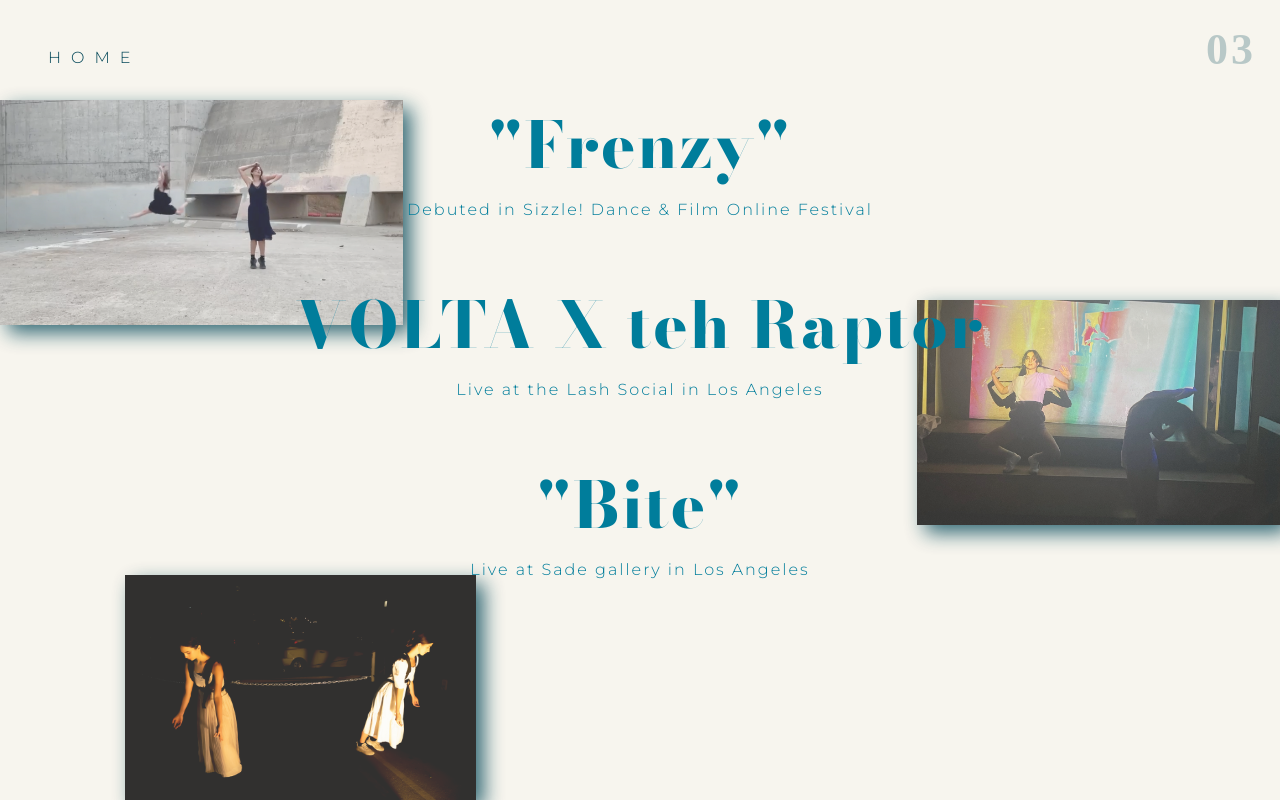
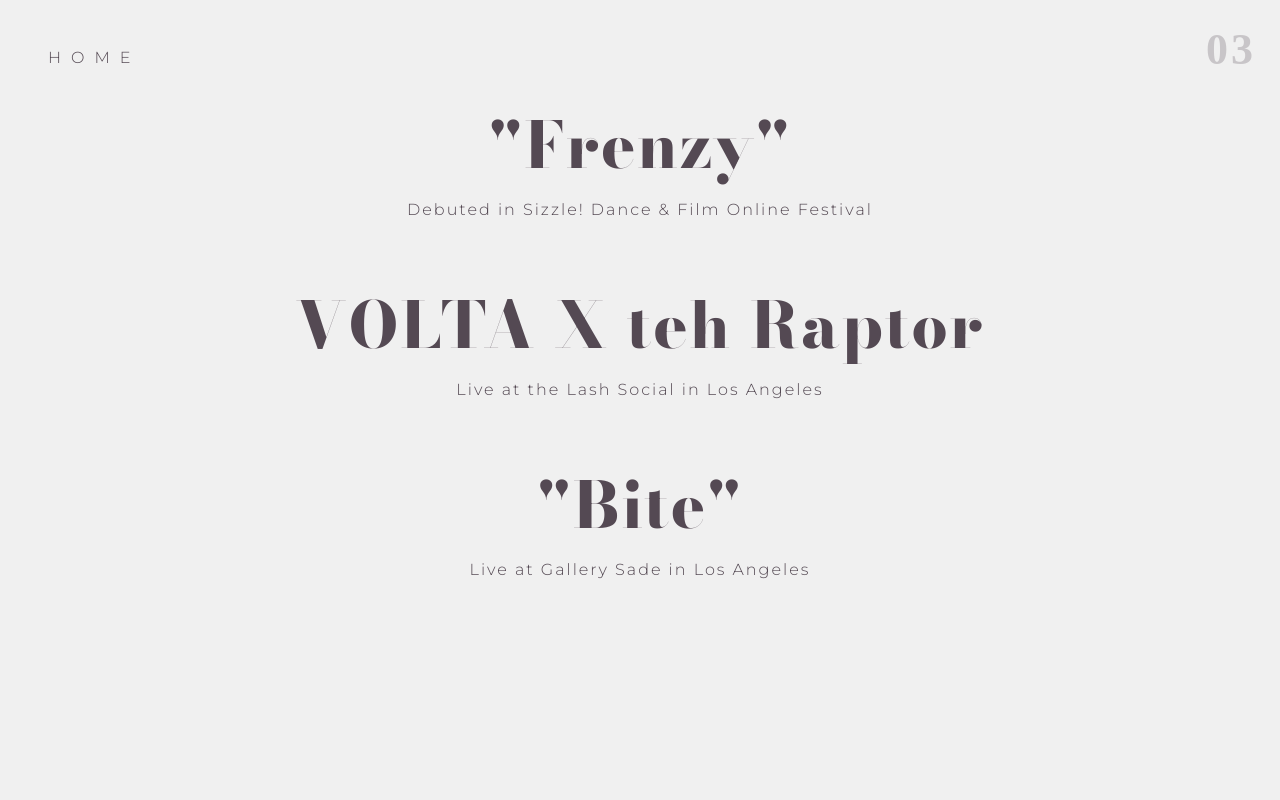
Before and after one commit to MeganParadowski1/volta, a Next.js app: page /work in a window 1280 px wide. Built offline with nearby package versions, Linux system fonts and the light colour scheme.

Commit message:
Color changes and strip work page

```diff
--- a/components/Layout.js
+++ b/components/Layout.js
@@ -8,7 +8,7 @@ export default function Layout({ children }) {
       <Head>
         <title>VOLTA</title>
         <meta name="description" content="Volta Collective" />
-        <link rel="icon" href="/favicon2.png" />
+        <link rel="icon" href="/favicon.png" />
         <link rel="preconnect" href="https://fonts.googleapis.com" />
         <link rel="preconnect" href="https://fonts.gstatic.com" crossrigin />
         <link
--- a/components/Modal.js
+++ b/components/Modal.js
@@ -28,7 +28,7 @@ export default function Modal({ open, closeModal }) {
               </div>
               <div className={styles.modalTitle}>Say hello</div>
               <a href="mailto:info@voltacollective.com">
-                <img className={styles.modalImg} src="/email_icon_blue.png" />
+                <img className={styles.modalImg} src="/email_icon_gray.png" />
               </a>
             </div>
           </div>
--- a/pages/work.js
+++ b/pages/work.js
@@ -15,44 +15,44 @@ const works = [
   },
   {
     title: '"Bite"',
-    text: "Live at Sade gallery in Los Angeles",
+    text: "Live at Gallery Sade in Los Angeles",
     vimeo: "https://vimeo.com/voltacollective",
   },
 ];
 
 export default function Work() {
-  useEffect(() => {
-    function loadVideo(video) {
-      return new Promise((resolve) => {
-        video.onloadeddata = () => {
-          resolve(true);
-          video.style.opacity = "100%";
-        };
-      });
-    }
+  // useEffect(() => {
+  //   function loadVideo(video) {
+  //     return new Promise((resolve) => {
+  //       video.onloadeddata = () => {
+  //         resolve(true);
+  //         video.style.opacity = "100%";
+  //       };
+  //     });
+  //   }
 
-    const video1 = document.getElementById("frenzy");
-    const video2 = document.getElementById("raptor");
-    const video3 = document.getElementById("bite");
+  //   const video1 = document.getElementById("frenzy");
+  //   const video2 = document.getElementById("raptor");
+  //   const video3 = document.getElementById("bite");
 
-    const videos = [video1, video2, video3];
-    videos.forEach((video) => {
-      if (video.readyState === 4) {
-        video.style.opacity = "60%";
-      }
-    });
+  //   const videos = [video1, video2, video3];
+  //   videos.forEach((video) => {
+  //     if (video.readyState === 4) {
+  //       video.style.opacity = "60%";
+  //     }
+  //   });
 
-    const promise1 = loadVideo(video1);
-    const promise2 = loadVideo(video2);
-    const promise3 = loadVideo(video3);
-    Promise.all([promise1, promise2, promise3]).then(() => {
-      // Do something when they are all loaded
-    });
-  }, []);
+  //   const promise1 = loadVideo(video1);
+  //   const promise2 = loadVideo(video2);
+  //   const promise3 = loadVideo(video3);
+  //   Promise.all([promise1, promise2, promise3]).then(() => {
+  //     // Do something when they are all loaded
+  //   });
+  // }, []);
   return (
     <Layout>
       <div className={styles.workMain}>
-        <div className={styles.videoOverlay} />
+        {/* <div className={styles.videoOverlay} />
         <img
           id="bite"
           className={`${styles.img} ${styles.bite}`}
@@ -67,7 +67,7 @@ export default function Work() {
           id="raptor"
           className={`${styles.img} ${styles.raptor}`}
           src="/voltaxraptor.jpg"
-        />
+        /> */}
         <div className={styles.block}>
           {works.map((work) => (
             <div className={styles.item}>
--- a/styles/Info.module.css
+++ b/styles/Info.module.css
@@ -1,6 +1,5 @@
 .infoMain {
   position: absolute;
-  color: #007d9b;
   top: 50%;
   height: 450px;
   margin-top: -225px;
@@ -8,6 +7,7 @@
   left: 50%;
   margin-left: -300px;
   z-index: 9;
+  color: #544953;
 }
 .infoText {
   font-size: 16px;
--- a/styles/Modal.module.css
+++ b/styles/Modal.module.css
@@ -2,7 +2,8 @@
   width: 300px;
   height: 200px;
   position: absolute;
-  background-color: #f7f5ee;
+  background-color: #f0f0f0;
+  opacity: 90%;
   top: 50%;
   margin-top: -100px;
   right: 50%;
@@ -15,7 +16,7 @@
   text-align: center;
   z-index: 3;
   letter-spacing: 1px;
-  color: #007d9b;
+  color: #544953;
 }
 .exit {
   font-size: 21px;
@@ -25,7 +26,6 @@
   top: 19px;
   cursor: pointer;
   font-family: "Montserrat";
-  color: #024657;
 }
 .modalImg {
   width: 50px;
--- a/styles/Nav.module.css
+++ b/styles/Nav.module.css
@@ -15,7 +15,7 @@
 }
 
 .alternateNav {
-  color: #024657;
+  color: #544953;
 }
 .navbg {
   font-size: 44px;
@@ -32,7 +32,7 @@
 .topright {
   position: inherit;
   right: 3rem;
-  color: #024657;
+  color: #544953;
   z-index: 1;
 }
 .toprightImg {
--- a/styles/Work.module.css
+++ b/styles/Work.module.css
@@ -1,11 +1,11 @@
 .workMain {
-  color: #007d9b;
   height: 100%;
   width: 100%;
   position: absolute;
   left: 0;
   top: 0;
   z-index: 1;
+  color: #544953;
 }
 .workTitle {
   text-align: center;
@@ -14,9 +14,6 @@
   letter-spacing: 2px;
   font-weight: 900;
   font-size: 4rem;
-}
-.workTitle:hover {
-  color: #024657;
 }
 .workText {
   text-align: center;
@@ -36,7 +33,6 @@
   position: absolute;
   height: 225px;
   opacity: 80%;
-  filter: drop-shadow(8px 8px 10px #024657);
 }
 .video {
   position: absolute;
--- a/styles/globals.css
+++ b/styles/globals.css
@@ -10,7 +10,7 @@ body {
 }
 
 body {
-  background-color: #f7f5ee;
+  background-color: #f0f0f0;
 }
 
 a {
```
Also changed, not shown: public/email_icon_gray.png (added).
